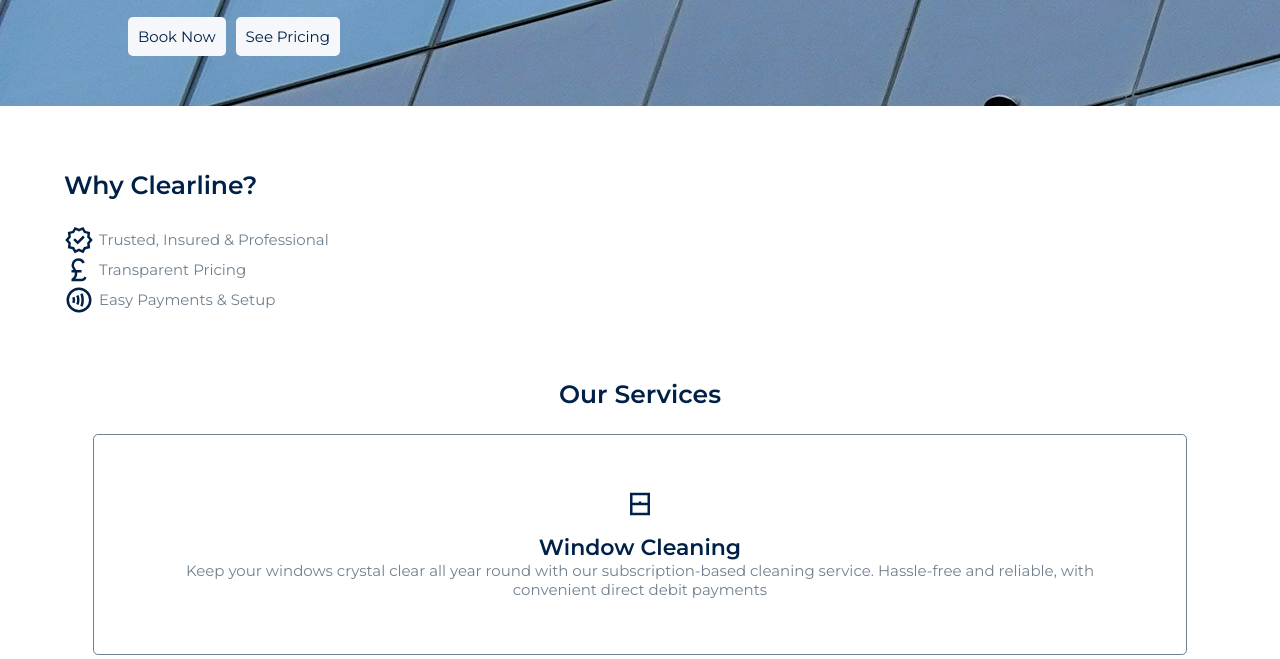
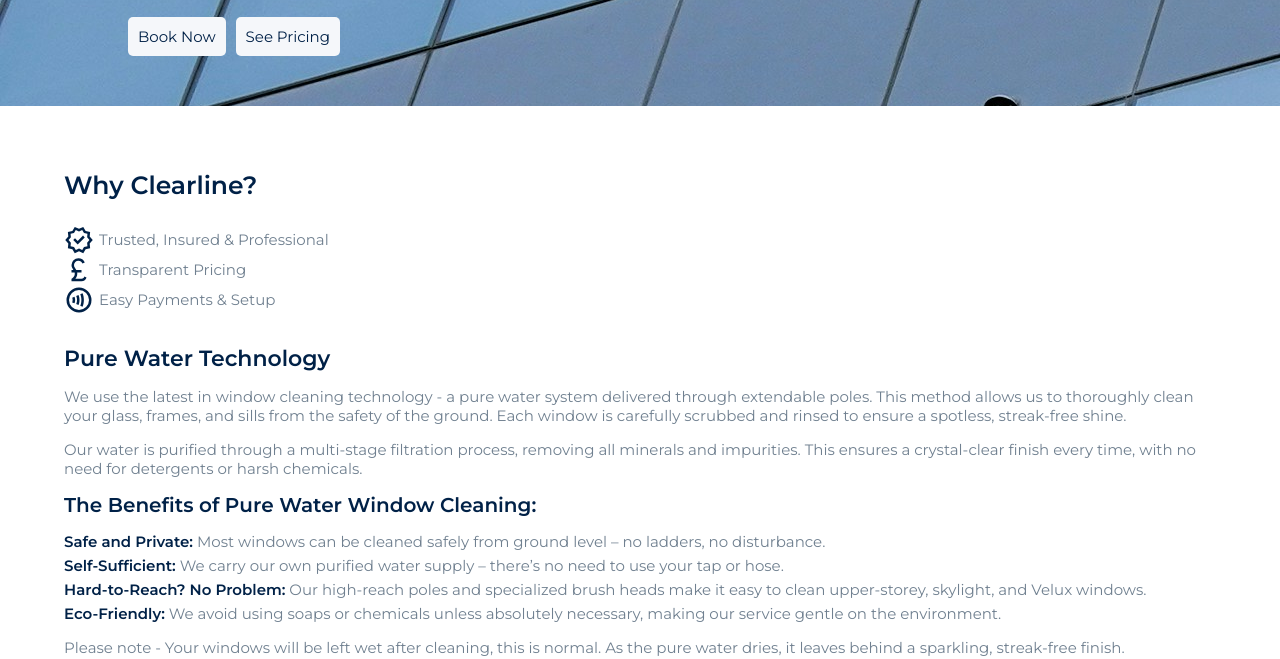
Before and after one commit to Joe-Wa1ker/Clearline_website, a plain HTML site: page index.html in a window 1280 px wide. Shown: the part 293-952 px from the top of the page. Drawn offline with Linux system fonts and the light colour scheme.

```diff
--- a/index.html
+++ b/index.html
@@ -5,6 +5,13 @@
     <meta name="viewport" content="width=device-width, initial-scale=1.0">
     <meta name="description" content="Clearline Exterior Cleaning home page">
     <meta name="keywords" content="Clearline Exterior Cleaning, window cleaning Oxford, window cleaning Oxfordshire, window cleaning, exterior cleaning">
+
+    <link rel="icon" type="image/png" href="/./my-favicon/favicon-96x96.png" sizes="96x96" />
+    <link rel="icon" type="image/svg+xml" href="/./my-favicon/favicon.svg" />
+    <link rel="shortcut icon" href="/./my-favicon/favicon.ico" />
+    <link rel="apple-touch-icon" sizes="180x180" href="/./my-favicon/apple-touch-icon.png" />
+    <meta name="apple-mobile-web-app-title" content="Clearline" />
+    <link rel="manifest" href="/./my-favicon/site.webmanifest" />
 
     <title>CLEARLINE Exterior Cleaning | Home</title>
     <link rel="stylesheet" href="styles.css">
@@ -60,6 +67,28 @@
 
                     <svg xmlns="http://www.w3.org/2000/svg" viewBox="0 -960 960 960" fill="#002147" class="why__us-card-icon" aria-hidden="true" focusable="false"><path d="M336-374q9-24 14.5-50.5T356-480q0-29-5.5-55.5T336-586l-74 30q6 18 10 37t4 39q0 20-4 39t-10 37l74 30Zm128 54q17-38 24.5-78t7.5-82q0-42-7.5-82T464-640l-74 30q14 30 20 62.5t6 67.5q0 35-6 67.5T390-350l74 30Zm130 54q21-50 31.5-103.5T636-480q0-57-10.5-110.5T594-694l-74 32q18 42 27 88t9 94q0 48-9 94t-27 88l74 32ZM480-80q-83 0-156-31.5T197-197q-54-54-85.5-127T80-480q0-83 31.5-156T197-763q54-54 127-85.5T480-880q83 0 156 31.5T763-763q54 54 85.5 127T880-480q0 83-31.5 156T763-197q-54 54-127 85.5T480-80Zm0-80q134 0 227-93t93-227q0-134-93-227t-227-93q-134 0-227 93t-93 227q0 134 93 227t227 93Zm0-320Z"/></svg>
                     <p class="why__us-card-text">Easy Payments & Setup</p>
+
+                </div>
+
+                <div class="why__us-body-container">
+
+                    <h3>Pure Water Technology</h3>
+
+                    <p>We use the latest in window cleaning technology - a pure water system delivered through extendable poles. This method allows us to thoroughly clean your glass, frames, and sills from the safety of the ground. Each window is carefully scrubbed and rinsed to ensure a spotless, streak-free shine.</p>
+
+                    <p>Our water is purified through a multi-stage filtration process, removing all minerals and impurities. This ensures a crystal-clear finish every time, with no need for detergents or harsh chemicals.</p>
+
+                    <h4>The Benefits of Pure Water Window Cleaning:</h4>
+
+                    <ul>
+                        <li><span class="why__us-card-container-li-span">Safe and Private:</span> Most windows can be cleaned safely from ground level – no ladders, no disturbance.</li>
+                        <li><span class="why__us-card-container-li-span">Self-Sufficient:</span> We carry our own purified water supply – there’s no need to use your tap or hose.</li>
+                        <li><span class="why__us-card-container-li-span">Hard-to-Reach? No Problem:</span> Our high-reach poles and specialized brush heads make it easy to clean upper-storey, skylight, and Velux windows.</li>
+                        <li><span class="why__us-card-container-li-span">Eco-Friendly:</span> We avoid using soaps or chemicals unless absolutely necessary, making our service gentle on the environment.</li>
+                    </ul>
+
+                    <p>Please note - Your windows will be left wet after cleaning, this is normal. As the pure water dries, it leaves behind a sparkling, streak-free finish.</p>
+
 
                 </div>
 
--- a/styles.css
+++ b/styles.css
@@ -45,6 +45,7 @@
     --h1-text-font-size: 3.5rem;
     --h2-text-font-size: 2.5rem;
     --h3-text-font-size: 2.2rem;
+    --h4-text-font-size: 2rem;
     --p-text-font-size: 1.5rem;
     --header__top-nav-font-size: 1.3rem;
     --cta-btn-font-size: 1.1rem;
@@ -92,6 +93,10 @@
 
   h3 {
     font-size: var(--h3-text-font-size);
+  }
+
+  h4 {
+    font-size: var(--h4-text-font-size);
   }
 
   p {
@@ -202,6 +207,38 @@
   .why__us-card-text {
     align-self: center;
   }
+
+  .why__us-body-container {
+    margin-top: 3rem;
+    display: flex;
+    flex-direction: column;
+    gap: 1.5rem;
+  }
+
+  .why__us-body-container h3,
+  .why__us-body-container h4 {
+    color: var(--primary-blue);
+  }
+
+  why__us-body-container h4 {
+    margin-top: 3rem;
+  }
+
+  .why__us-body-container ul {
+    display: flex;
+    flex-direction: column;
+    gap: 0.5rem;
+  }
+
+  .why__us-body-container li {
+    font-size: var(--p-text-font-size);
+  }
+
+  .why__us-body-container span {
+    color: var(--primary-blue);
+    font-weight: bold;
+  }
+
 
   /*===== Our Services =====*/
 
```
Also changed, not shown: sitemap.xml (added, +27 -0 lines), favicon/apple-touch-icon.png (added), favicon/favicon-96x96.png (added), favicon/favicon.ico (added), favicon/favicon.svg (added), favicon/site.webmanifest (added), favicon/web-app-manifest-192x192.png (added), favicon/web-app-manifest-512x512.png (added), 1 other file.
